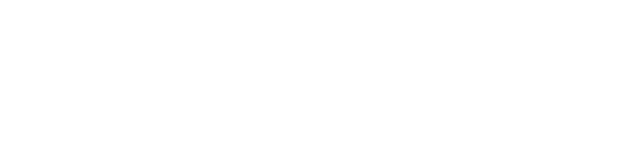
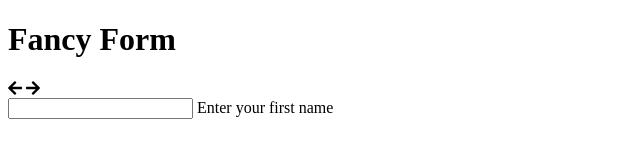
Before and after one commit to tjebbemarchand/fancy-form, a website: page index.html in a window 1280 px wide. Shown: the whole page, without its empty margins (0-640 px from the left). Drawn offline with Linux system fonts and the light colour scheme; files that its build step writes are made by us from their sources.

Commit message:
Added initial markup

```diff
--- a/index.html
+++ b/index.html
@@ -12,6 +12,19 @@
         />
     </head>
     <body>
+        <div id="container">
+            <h1 class="logo">Fancy Form</h1>
+            <div id="form-box">
+                <i id="prev-btn" class="fas fa-arrow-left"></i>
+                <i id="next-btn" class="fas fa-arrow-right"></i>
+                <div id="input-group">
+                    <input id="input-field" required />
+                    <label id="input-label">Enter your first name</label>
+                    <div id="input-progress"></div>
+                </div>
+                <div id="progress-bar"></div>
+            </div>
+        </div>
         <script src="script.js"></script>
     </body>
 </html>
```
